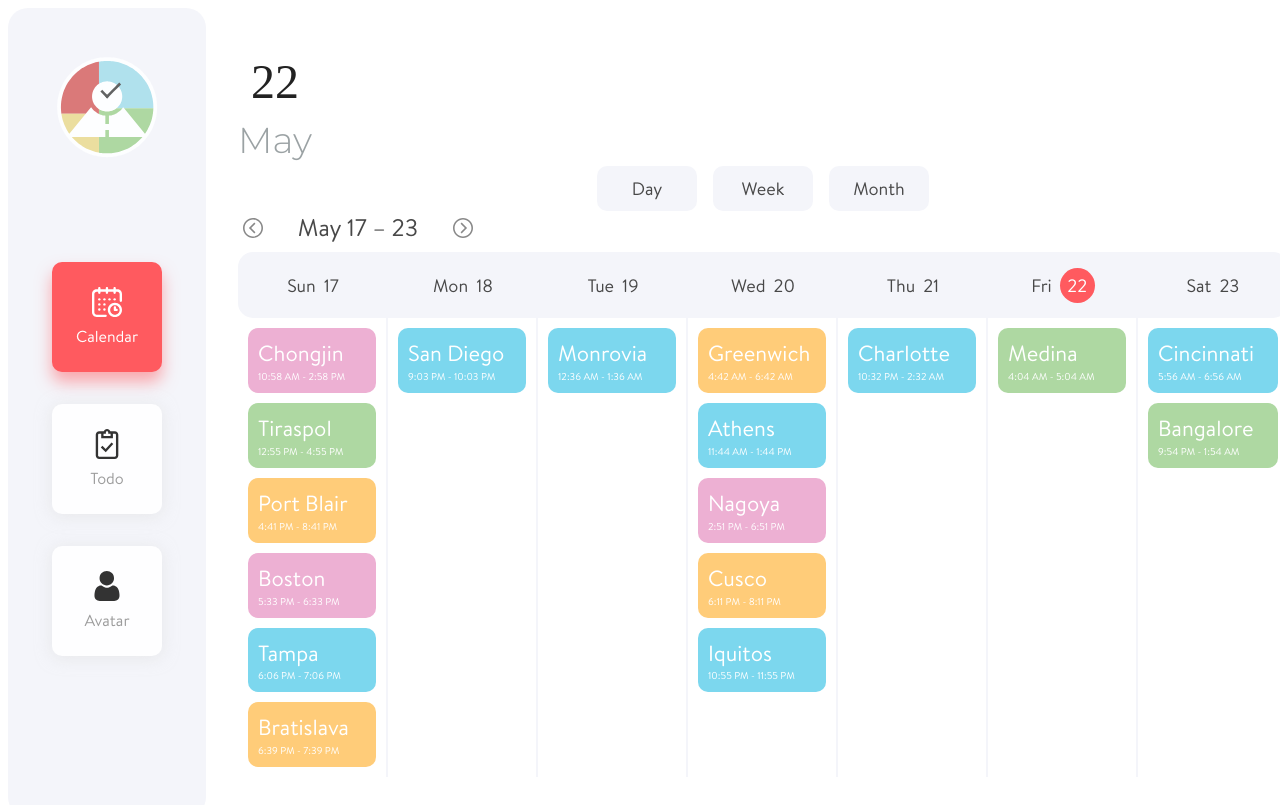
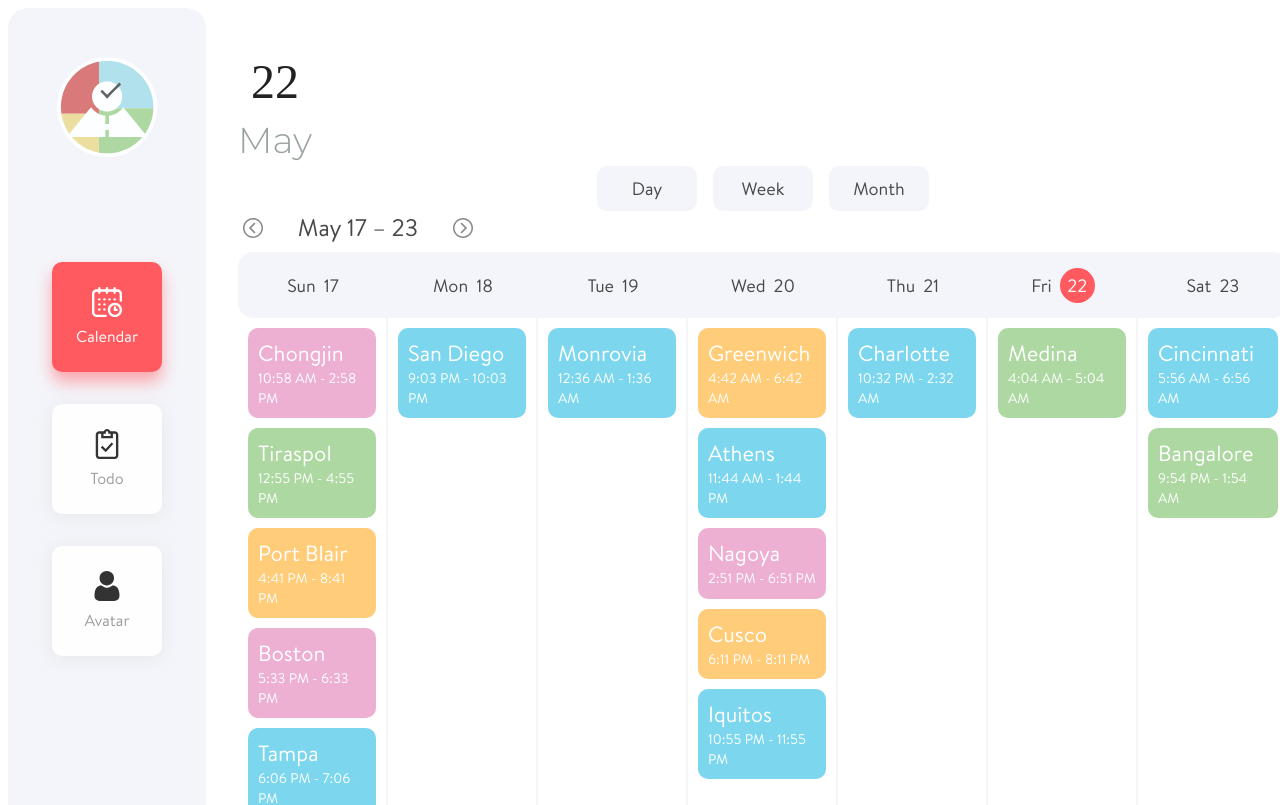
Before and after one commit to msamadpo/Horae, a React (Create React App) app in the folder client/: page /calendar in a window 1280 px wide. Shown: the top 805 px of the page. Built offline with nearby package versions, Linux system fonts and the light colour scheme; a web font is replaced by a local one.

Commit message:
changed font tiny size

```diff
--- a/client/src/assets/styles/global.scss
+++ b/client/src/assets/styles/global.scss
@@ -27,7 +27,7 @@
   --font-large: 400 2.4rem/2.9rem Brandon;
   --font-regular: 400 2.2rem/2.7rem Brandon;
   --font-small: 400 1.8rem/2.2rem Brandon;
-  --font-tiny: 200 1rem/1.2 Brandon;
+  --font-tiny: 300 1.4rem/1.8rem Brandon;
   // spacing
   --spacing-none: 0;
   --spacing-tiny: 0.8rem;
```
